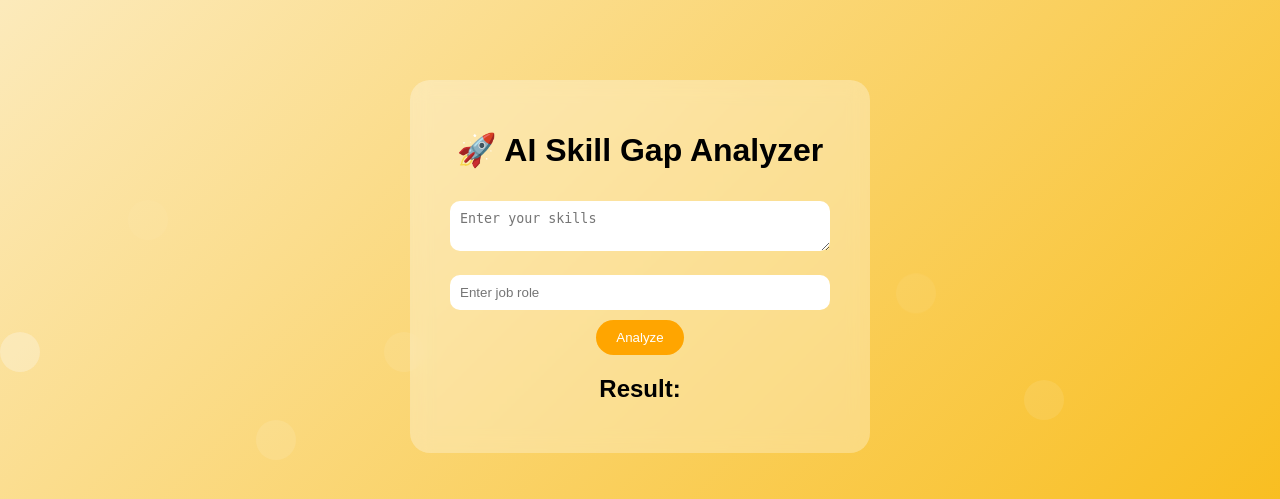
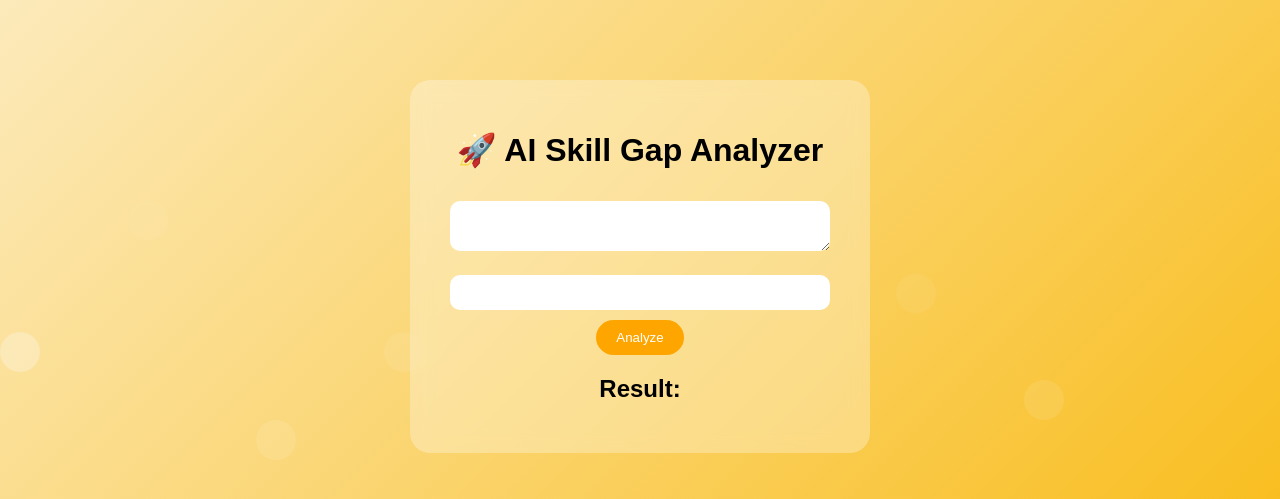
Before and after one commit to YKasthuriPoojitha/AI-Skill-Gap-Analyzer-using-Flask-and-JavaScript-to-detect-missing-skills-and-generate-learning-road, a Flask app: page / in a window 1280 px wide. Shown: the top 499 px of the page. Run offline with Flask 3, Linux system fonts and the light colour scheme.

Commit message:
fix frontend

```diff
--- a/static/script.js
+++ b/static/script.js
@@ -1,9 +1,10 @@
 async function analyze() {
     const resume = document.getElementById("resume").value;
     const jobRole = document.getElementById("jobRole").value;
+
     const output = document.getElementById("output");
 
-    output.innerText = "Analyzing...";
+    output.innerHTML = "Loading...";
 
     try {
         const response = await fetch("/analyze", {
@@ -19,13 +20,12 @@ async function analyze() {
 
         const data = await response.json();
 
-        output.innerText =
-            "Skills: " + data.skills.join(", ") + "\n\n" +
-            "Missing Skills: " + data.missing_skills.join(", ") + "\n\n" +
-            "Roadmap: " + data.roadmap.join(", ") + "\n\n" +
-            "Score: " + data.score + "%";
-
+        output.innerHTML = `
+            <h3>Score: ${data.score}%</h3>
+            <p><b>Missing Skills:</b> ${data.missing_skills.join(", ")}</p>
+            <p><b>Roadmap:</b> ${data.roadmap.join(", ")}</p>
+        `;
     } catch (error) {
-        output.innerText = "Error: " + error;
+        output.innerHTML = "Error: " + error;
     }
 }
--- a/templates/index.html
+++ b/templates/index.html
@@ -15,9 +15,9 @@
 <div class="container">
     <h1>🚀 AI Skill Gap Analyzer</h1>
 
-    <textarea id="resume" placeholder="Enter your skills"></textarea>
+    <textarea id="resume"></textarea>
 
-    <input type="text" id="jobRole" placeholder="Enter job role">
+    <input type="text" id="jobRole">
 
     <button onclick="analyze()">Analyze</button>
 
```
